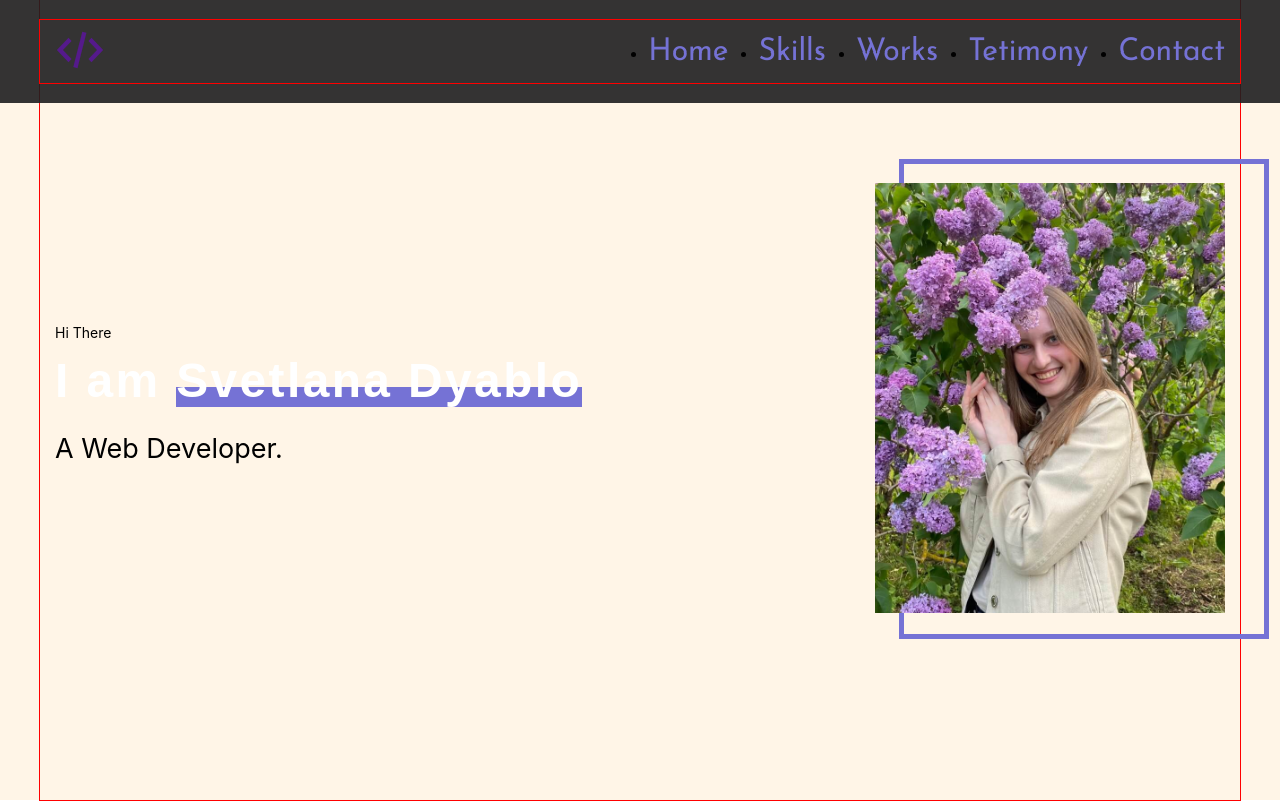
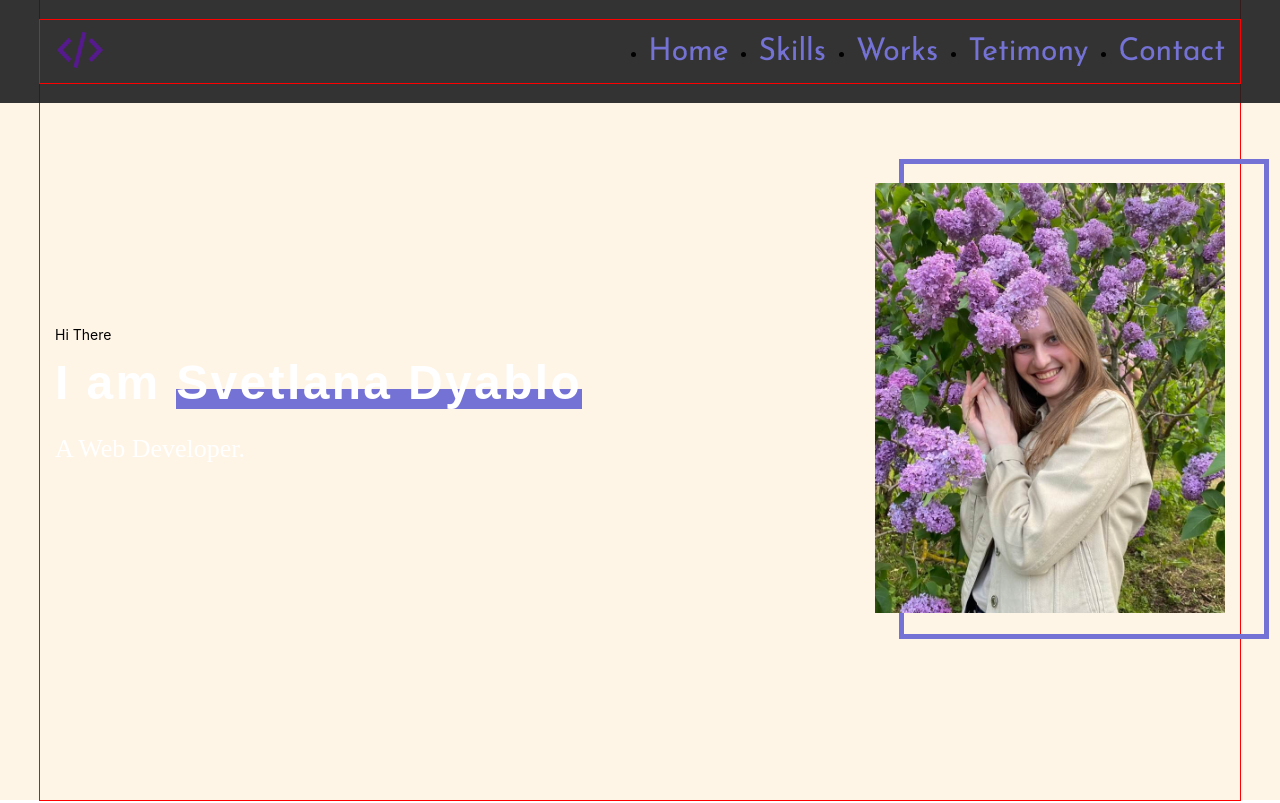
Before and after one commit to Anton-013/portfolio-start-project-main, a React app: page / in a window 1280 px wide. Shown: the top 803 px of the page. Built offline with nearby package versions, Linux system fonts and the light colour scheme; the HTML template or start-up script is replaced by a standard one.

Commit message:
Main setting media MainTitle

```diff
--- a/src/layout/sections/main/Main.tsx
+++ b/src/layout/sections/main/Main.tsx
@@ -64,8 +64,9 @@ const Photo = styled.img`
 `
 
 const MainTitle = styled.h1`
-    font-weight: 400;
-    font-size: 27px;
+    // font-weight: 400;
+    // font-size: 27px;
+    ${font({weight: 400, Fmax: 27, Fmin: 20})}
 `
 
 const Name = styled.h2`
```
